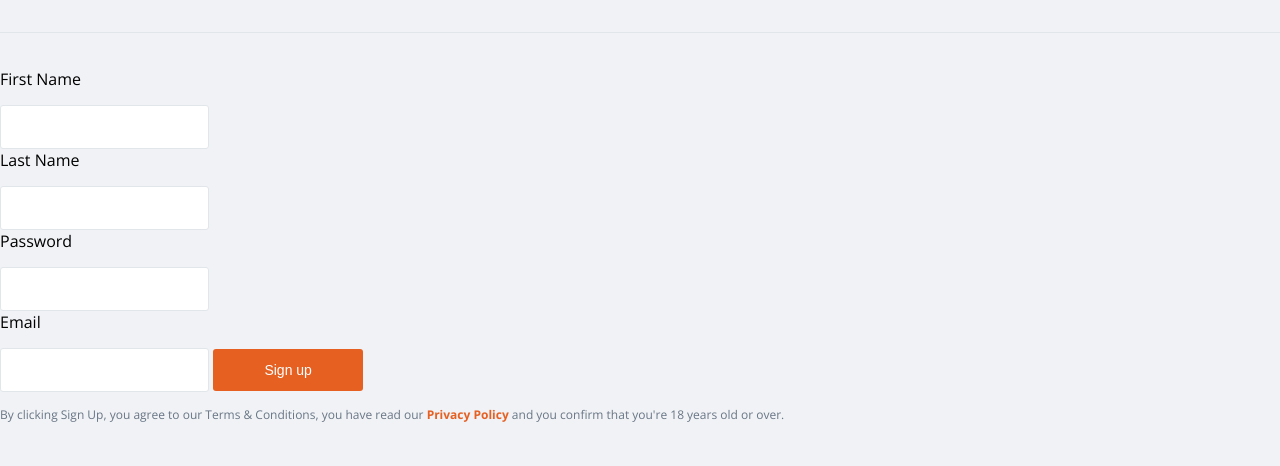
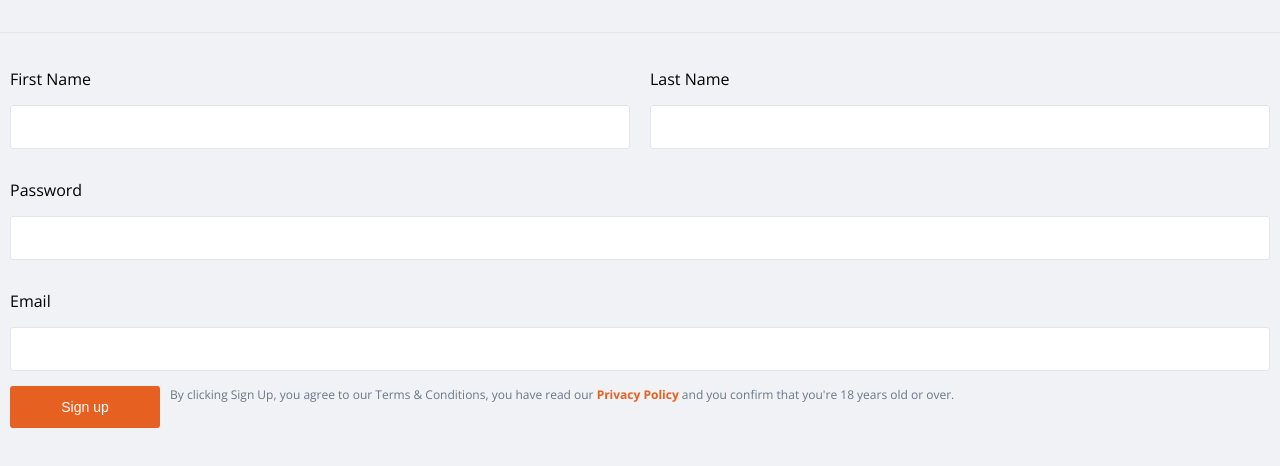
Before and after one commit to echee/form-example, a website: page src/html/index.html in a window 1280 px wide. Shown: the part 148-614 px from the top of the page. Drawn offline with nearby package versions, Linux system fonts and the light colour scheme; files that its build step writes are made by us from their sources.

Commit message:
column structuring and submit button layout

```diff
--- a/src/css/_forms.scss
+++ b/src/css/_forms.scss
@@ -26,6 +26,28 @@ label {
   &:hover, &:focus {
     border-color: #41617d;
   }
+}
+
+.full {
+  margin-bottom: 15px;
+  padding: 0 10px;
+  width: 100%;
+}
+
+.half {
+  float: left;
+  margin-bottom: 15px;
+  padding: 0 10px;
+  width: 50%;
+}
+
+.input-full {
+  margin-bottom: 15px;
+  width: 100%;
+}
+
+.submit-btn {
+  float: left;
 }
 
 .primary-btn {
--- a/src/html/index.html
+++ b/src/html/index.html
@@ -21,18 +21,26 @@
       <h1 class="form-heading">Create your free client account</h1>
       <hr class="divider">
       <form class="" action="success/index.html" method="post">
+        <div class="half">
           <label for="first_name">First Name</label>
-          <input id="first_name" class="input-text" type="text" required name="first_name" value="">
+          <input id="first_name" class="input-text input-full" type="text" required name="first_name" value="">
+        </div>
+        <div class="half">
           <label for="last_name">Last Name</label>
-          <input id="last_name" class="input-text" type="text" required name="last_name" value="">
+          <input id="last_name" class="input-text input-full" type="text" required name="last_name" value="">
+        </div>
+        <div class="full">
           <label for="password">Password</label>
-          <input id="password" class="input-text" type="password" required name="password" value="">
+          <input id="password" class="input-text input-full" type="password" required name="password" value="">
+        </div>
+        <div class="full">
           <label for="email_address">Email</label>
-          <input id="email_address" class="input-text" type="email" required name="email_address" value="">
-          <button type="submit" class="primary-btn" name="button">Sign up</button>
+          <input id="email_address" class="input-text input-full" type="email" required name="email_address" value="">
+          <button type="submit" class="submit-btn primary-btn" name="button">Sign up</button>
           <p class="disclaimer">
             By clicking Sign Up, you agree to our Terms &amp; Conditions, you have read our <a href="#">Privacy Policy</a> and you confirm that you're 18 years old or over.
           </p>
+        </div>
       </form>
     </section>
   </body>
```
